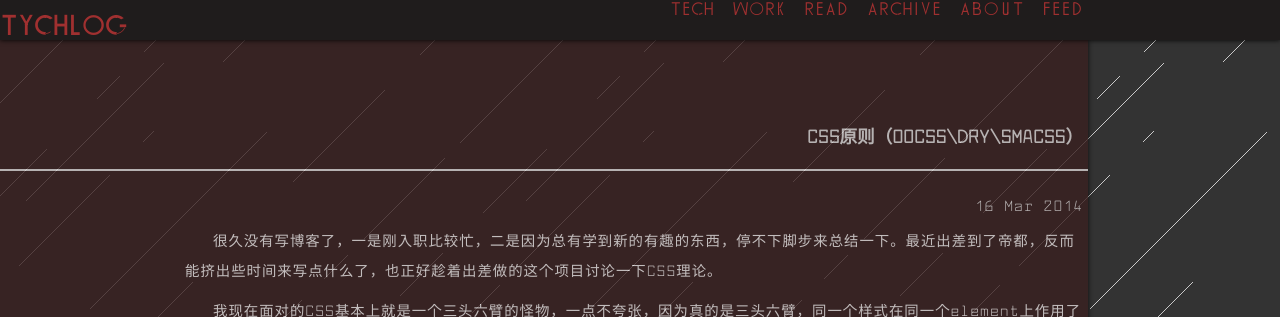
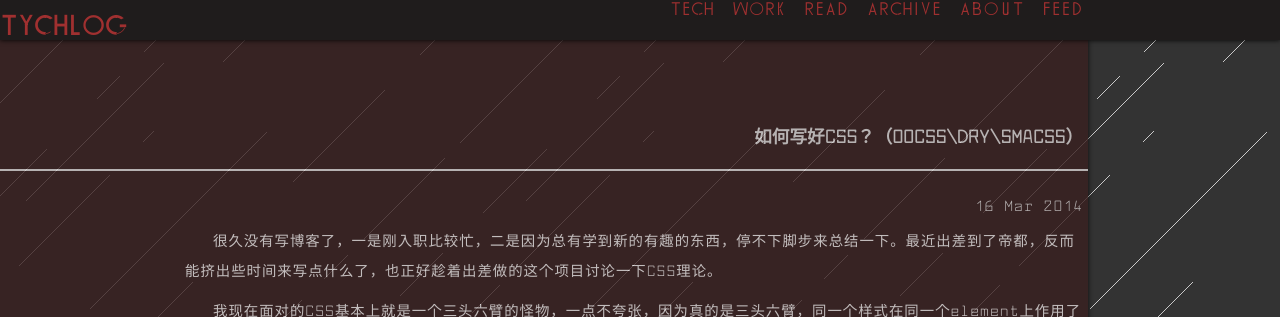
Before and after one commit to tychio/old_blog, a Jekyll site: the page built from _posts/2014-03-16-css-principle.md, in a window 1280 px wide. Shown: the top 317 px of the page. Built offline with Jekyll 4.4.1, drawn with Linux system fonts in a browser that asks for light colours; Markdown is read by kramdown in place of the engine named in the settings; comment, search, counter and statistics services are not loaded.

Commit message:
rename post for css principle.

```diff
--- a/_posts/2014-03-16-css-principle.md
+++ b/_posts/2014-03-16-css-principle.md
@@ -1,6 +1,6 @@
 ---
 layout: post
-title: CSS原则（OOCSS\DRY\SMACSS）
+title: 如何写好CSS？（OOCSS\DRY\SMACSS）
 tags: [css,oocss,drycss,smacss]
 category: Tech
 ---
```
